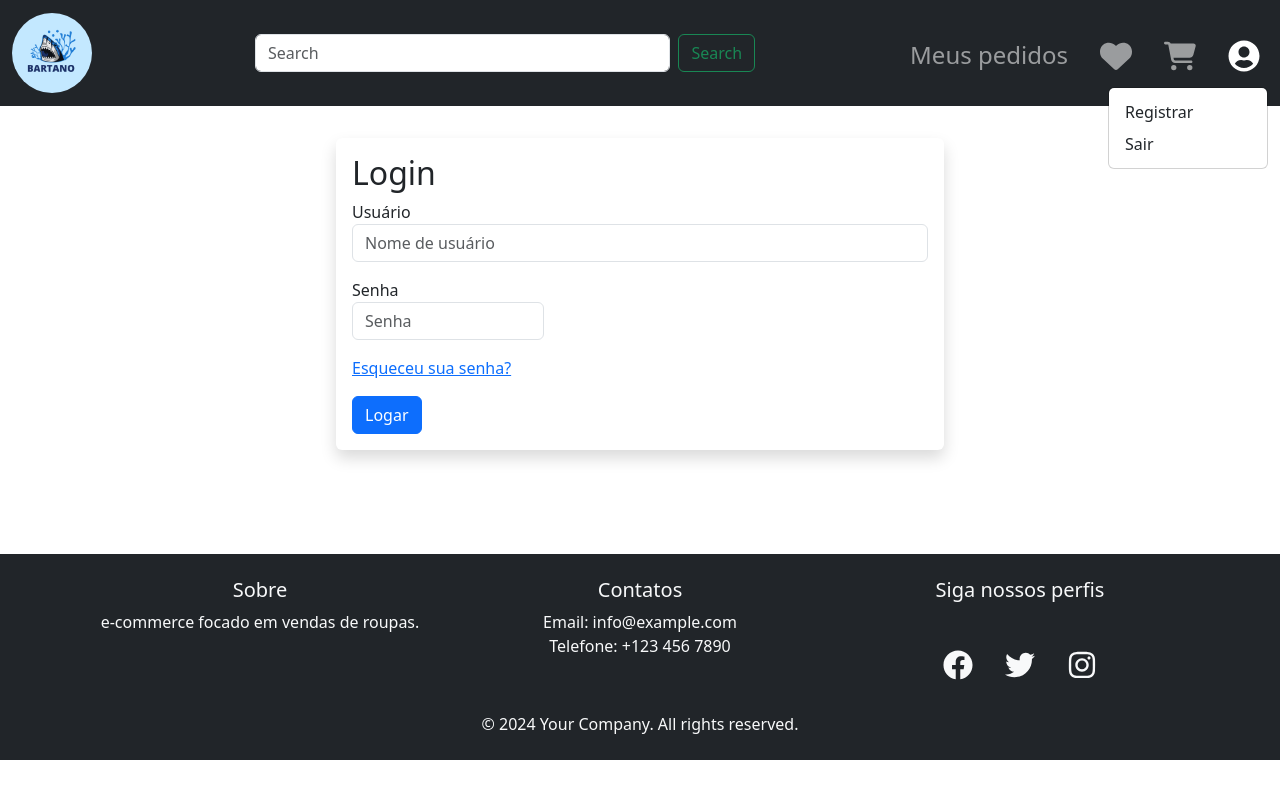
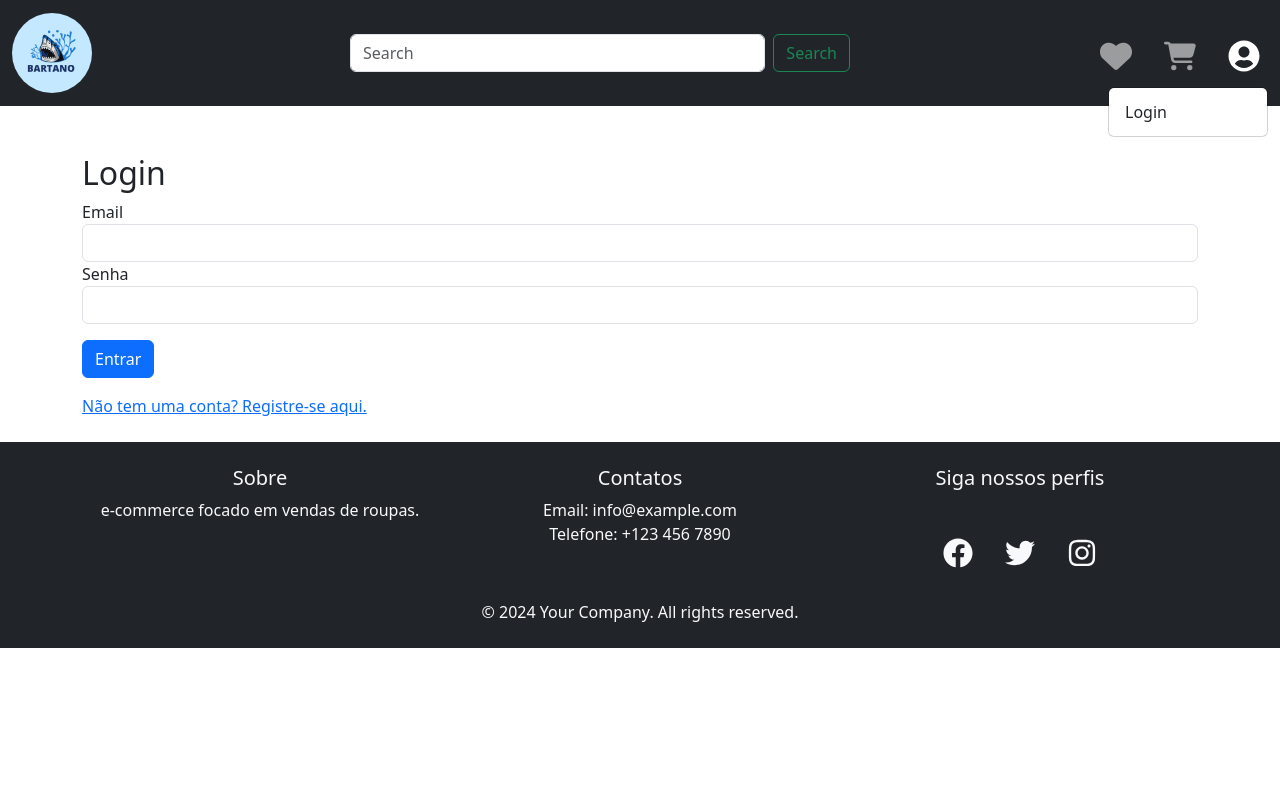
Before and after one commit to ArturMineiro/e-commerce, a React (Vite) app in the folder frontend/: page /login in a window 1280 px wide. Both pictures are taken after a click on the button 1244 px from the left and 53 px from the top of the page. Built offline with nearby package versions, Linux system fonts and the light colour scheme.

Commit message:
mexidas para verificações de perfis

```diff
--- a/frontend/src/App.tsx
+++ b/frontend/src/App.tsx
@@ -1,38 +1,35 @@
+import React from 'react';
+import { Route, Routes } from 'react-router-dom';
+import Home from './pages/Home';
+import Navbar from './components/Navbar';
+import Carrinho from './pages/Carrinho';
+import Curtidos from './pages/Curtidos';
+import Login from './pages/Login';
+import Footer from './components/Footer';
+import Meuspedidos from './pages/Meuspedidos';
+import Register from './pages/Register';
+import CadastrarProdutos from './admin/CadastrarProdutos';
+import ProtectedRoute from './components/ProtectedRoute';
 
-import styles from './App.module.css'
-import {Route,Routes} from "react-router-dom"
-import Home from './pages/Home'
-import Navbar from './components/Navbar'
-import Carrinho from './pages/Carrinho'
-import Curtidos from './pages/Curtidos'
-import Login from './pages/Login'
-import Footer from './components/Footer'
-import Meuspedidos from './pages/Meuspedidos'
-import Register from './pages/Register'
-import CadastrarProdutos from './admin/CadastrarProdutos'
-
-function App() {
-
-
+const App: React.FC = () => {
   return (
-
     <div>
       <Navbar />
-<div className={styles.conteudo}>
+      <div className="conteudo">
         <Routes>
-    <Route path="/admin/Cadastrarprodutos" element={<CadastrarProdutos />} />
+          <Route path="/admin/cadastrarprodutos" element={<ProtectedRoute element={<CadastrarProdutos />} />} />
           <Route path="/home" element={<Home />} />
           <Route path="/" element={<Home />} />
           <Route path="/carrinho" element={<Carrinho />} />
           <Route path="/curtidos" element={<Curtidos />} />
           <Route path="/login" element={<Login />} />
           <Route path="/meuspedidos" element={<Meuspedidos />} />
-        <Route path="/register" element={<Register/>} />
-        {/* Adicione outras rotas aqui conforme necessário */}
-    </Routes> </div>
-    <Footer/>
+          <Route path="/register" element={<Register />} />
+        </Routes>
       </div>
-  )
-}
+      <Footer />
+    </div>
+  );
+};
 
-export default App
+export default App;
--- a/frontend/src/admin/CadastrarProdutos.tsx
+++ b/frontend/src/admin/CadastrarProdutos.tsx
@@ -1,58 +1,58 @@
 import React, { useState } from 'react';
 import axios from 'axios';
+import { useNavigate } from 'react-router-dom';
 
-function CadastrarProdutos() {
+const CadastrarProdutos: React.FC = () => {
   const [produto, setProduto] = useState({
     nome: '',
     descricao: '',
     preco: '',
     quantidade: '',
     categoria: '',
-    imagens: [],
+    imagens: [] as File[],
   });
 
-  // Função para lidar com mudanças nos campos de texto
-  const handleChange = (e) => {
+  const navigate = useNavigate();
+
+  const handleChange = (e: React.ChangeEvent<HTMLInputElement | HTMLTextAreaElement>) => {
     setProduto({
       ...produto,
       [e.target.name]: e.target.value,
     });
   };
 
-  // Função para lidar com mudanças nos arquivos (imagens)
-  const handleFileChange = (e) => {
+  const handleFileChange = (e: React.ChangeEvent<HTMLInputElement>) => {
+    if (e.target.files) {
       setProduto({
         ...produto,
-      imagens: e.target.files,
+        imagens: Array.from(e.target.files),
       });
+    }
   };
 
-  // Função para enviar os dados ao backend quando o formulário for submetido
-  const handleSubmit = async (e) => {
+  const handleSubmit = async (e: React.FormEvent) => {
     e.preventDefault();
 
-    // Criação de um FormData para enviar os dados, incluindo arquivos
     const formData = new FormData();
-    for (let key in produto) {
+    Object.keys(produto).forEach((key) => {
       if (key === 'imagens') {
-        Array.from(produto[key]).forEach((file) => {
+        produto.imagens.forEach((file) => {
           formData.append('imagens[]', file);
         });
       } else {
-        formData.append(key, produto[key]);
+        formData.append(key, (produto as any)[key]);
       }
-    }
+    });
 
     try {
-        // Ajuste a URL base para refletir o endereço do seu servidor Laravel
-        const url = 'http://localhost:8000/api/produtos'; // URL corrigida
-        console.log('Enviando requisição para:', url);
+      const url = 'http://localhost:8000/api/produtos';
       const response = await axios.post(url, formData, {
         headers: {
           'Content-Type': 'multipart/form-data',
         },
       });
       console.log('Produto cadastrado com sucesso:', response.data);
+      navigate('/home'); // Redirecionar após o sucesso
     } catch (error) {
       console.error('Erro ao cadastrar produto:', error);
     }
@@ -80,6 +80,7 @@ function CadastrarProdutos() {
             name="descricao"
             value={produto.descricao}
             onChange={handleChange}
+            required
           />
         </div>
         <div className="form-group">
@@ -112,22 +113,24 @@ function CadastrarProdutos() {
             name="categoria"
             value={produto.categoria}
             onChange={handleChange}
+            required
           />
         </div>
         <div className="form-group">
           <label>Imagens</label>
           <input
             type="file"
-            className="form-control-file"
+            className="form-control"
             name="imagens"
+            multiple
             onChange={handleFileChange}
-            multiple
+            required
           />
         </div>
         <button type="submit" className="btn btn-primary mt-3">Cadastrar</button>
       </form>
     </div>
   );
-}
+};
 
 export default CadastrarProdutos;
--- a/frontend/src/components/Navbar.tsx
+++ b/frontend/src/components/Navbar.tsx
@@ -1,10 +1,22 @@
-import { Link } from "react-router-dom";
-import { FaUserCircle } from "react-icons/fa";
-import { FaHeart } from "react-icons/fa6";
-import { FaCartShopping } from "react-icons/fa6";
-import logo from "/assets/logo.png";
-import Search from "./Search";
+import React from 'react';
+import { Link } from 'react-router-dom';
+import { FaUserCircle } from 'react-icons/fa';
+import { FaHeart } from 'react-icons/fa6';
+import { FaCartShopping } from 'react-icons/fa6';
+import logo from '/assets/logo.png';
+import Search from './Search';
 
+// Função para verificar se o usuário está logado
+const isLoggedIn = (): boolean => {
+  return !!localStorage.getItem('token');
+};
+
+// Função para limpar o estado de login
+const handleLogout = () => {
+  localStorage.removeItem('token');
+  localStorage.removeItem('user');
+  window.location.href = '/'; // Redirecionar para a home ou página de login
+};
 
 function Navbar() {
   return (
@@ -15,7 +27,7 @@ function Navbar() {
             src={logo}
             alt="Logo"
             className="rounded-circle"
-                      style={{ width: "80px", height: "80px" }}
+            style={{ width: '80px', height: '80px' }}
           />
         </Link>
         <button
@@ -34,9 +46,13 @@ function Navbar() {
             <Search />
           </div>
           <ul className="navbar-nav ms-auto">
+            {isLoggedIn() && (
               <li className="nav-item me-3">
-                  <Link className="nav-link fs-4 mt-2" to="meuspedidos"> Meus pedidos </Link>
+                <Link className="nav-link fs-4 mt-2" to="/meuspedidos">
+                  Meus pedidos
+                </Link>
               </li>
+            )}
             <li className="nav-item me-3">
               <Link className="nav-link fs-2" to="/curtidos">
                 <FaHeart />
@@ -49,7 +65,7 @@ function Navbar() {
             </li>
             <li className="nav-item dropdown">
               <a
-                              className="nav-link  fs-2"
+                className="nav-link fs-2"
                 id="navbarDropdown"
                 role="button"
                 data-bs-toggle="dropdown"
@@ -58,16 +74,19 @@ function Navbar() {
                 <FaUserCircle />
               </a>
               <ul className="dropdown-menu dropdown-menu-end" aria-labelledby="navbarDropdown">
+                {!isLoggedIn() ? (
                   <li>
-                                  <Link className="dropdown-item" to="/register">
-                                      Registrar
+                    <Link className="dropdown-item" to="/login">
+                      Login
                     </Link>
                   </li>
+                ) : (
                   <li>
-                                  <Link className="dropdown-item" to="/home">
+                    <a className="dropdown-item" onClick={handleLogout}>
                       Sair
-                                  </Link>
+                    </a>
                   </li>
+                )}
               </ul>
             </li>
             {/* Adicione outros links aqui conforme necessário */}
--- /dev/null
+++ b/frontend/src/components/ProtectedRoute.tsx
@@ -0,0 +1,15 @@
+import React from 'react';
+import { Navigate } from 'react-router-dom';
+
+// Função para verificar se o usuário é administrador
+const isAdmin = (): boolean => {
+  const user = JSON.parse(localStorage.getItem('user') || '{}');
+  return user.role === 'admin';
+};
+
+// Componente para rotas protegidas
+const ProtectedRoute: React.FC<{ element: JSX.Element }> = ({ element }) => {
+  return isAdmin() ? element : <Navigate to="/home" replace />;
+};
+
+export default ProtectedRoute;
--- a/frontend/src/pages/Login.tsx
+++ b/frontend/src/pages/Login.tsx
@@ -1,62 +1,74 @@
-import React, {useState} from 'react';
+import React, { useState } from 'react';
+import axios from 'axios';
+import { useNavigate, Link } from 'react-router-dom';
 
-function Login() {
-  const [isForgotPassword, setIsForgotPassword] = useState(false);
+const Login: React.FC = () => {
+  const [credentials, setCredentials] = useState({ email: '', password: '' });
+  const navigate = useNavigate(); // Hook para navegação
 
-  const handleForgotPasswordClick = () => {
-    setIsForgotPassword(true);
+  const handleChange = (e: React.ChangeEvent<HTMLInputElement>) => {
+    setCredentials({
+      ...credentials,
+      [e.target.name]: e.target.value,
+    });
   };
 
-  const handleBackToLoginClick = () => {
-    setIsForgotPassword(false);
+  const loginUser = async (credentials: { email: string; password: string }) => {
+    try {
+      const response = await axios.post('http://localhost:8000/api/login', credentials);
+      const { access_token, user } = response.data;
+      localStorage.setItem('token', access_token);
+      localStorage.setItem('user', JSON.stringify(user));
+
+      // Redirecionar com base no perfil do usuário
+      if (user.role === 'admin') {
+        navigate('/admin/Cadastrarprodutos');
+      } else {
+        navigate('/home');
+      }
+    } catch (error) {
+      console.error('Erro ao fazer login:', error);
+    }
+  };
+
+  const handleSubmit = (e: React.FormEvent) => {
+    e.preventDefault();
+    loginUser(credentials);
   };
 
   return (
-    <div className="d-flex justify-content-center align-items-center">
-      <div className="login-container w-50">
-        <div className="login-form shadow p-3 mb-5 bg-white rounded">
-          {isForgotPassword ? (
-            <>
-              <h2>Recuperar Senha</h2>
-              <form>
-                <div className="form-row mt-5">
-                  <div className="col-md-8 mb-3 ">
-                    <label htmlFor="email">Email</label>
-                    <input type="email" className="form-control" id="email" placeholder="Digite seu email" required />
-                  </div>
-                  <button className="btn btn-primary mr-2" type="submit">Enviar Email de Redefinição</button>
-                  <button className="btn btn-secondary d-flex justify-content-end mt-2" type="button" onClick={handleBackToLoginClick}>Voltar ao Login</button>
-                </div>
-
-              </form>
-            </>
-          ) : (
-            <>
-              <h2>Login</h2>
-              <form>
-                <div className="form-row">
-                  <div className="col-md-4 mb-3 w-100">
-                    <label htmlFor="validationServer01">Usuário</label>
-                    <input type="text" className="form-control" id="validationServer01" placeholder="Nome de usuário" required />
-                  </div>
-                  <div className="col-md-4 mb-3">
-                    <label htmlFor="validationServer02">Senha</label>
-                    <input type="password" className="form-control" id="validationServer02" placeholder="Senha" required />
-                  </div>
-                </div>
-                <div className="form-row">
-                  <div className="col-md-4 mb-3">
-                    <a href="#" className="text-primary" onClick={handleForgotPasswordClick}>Esqueceu sua senha?</a>
-                  </div>
-                </div>
-                <button className="btn btn-primary" type="submit">Logar</button>
-              </form>
-            </>
-          )}
+    <div className="container mt-5">
+      <h2>Login</h2>
+      <form onSubmit={handleSubmit}>
+        <div className="form-group">
+          <label>Email</label>
+          <input
+            type="email"
+            className="form-control"
+            name="email"
+            value={credentials.email}
+            onChange={handleChange}
+            required
+          />
         </div>
+        <div className="form-group">
+          <label>Senha</label>
+          <input
+            type="password"
+            className="form-control"
+            name="password"
+            value={credentials.password}
+            onChange={handleChange}
+            required
+          />
+        </div>
+        <button type="submit" className="btn btn-primary mt-3">Entrar</button>
+      </form>
+      <div className="mt-3">
+        <Link to="/register">Não tem uma conta? Registre-se aqui.</Link>
       </div>
     </div>
   );
-}
+};
 
 export default Login;
```
Lines whose indentation alone changed are shown as unchanged.
